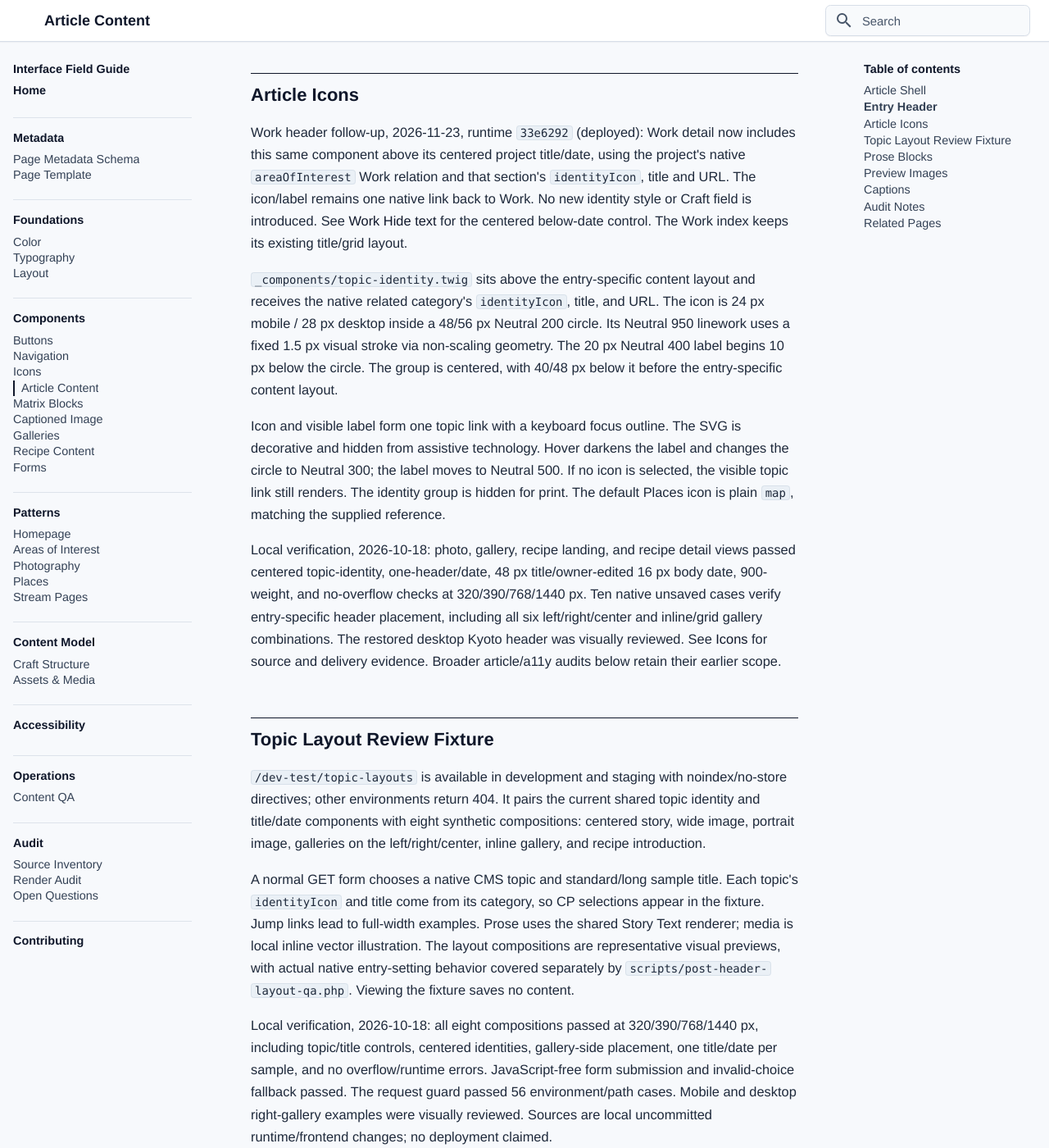
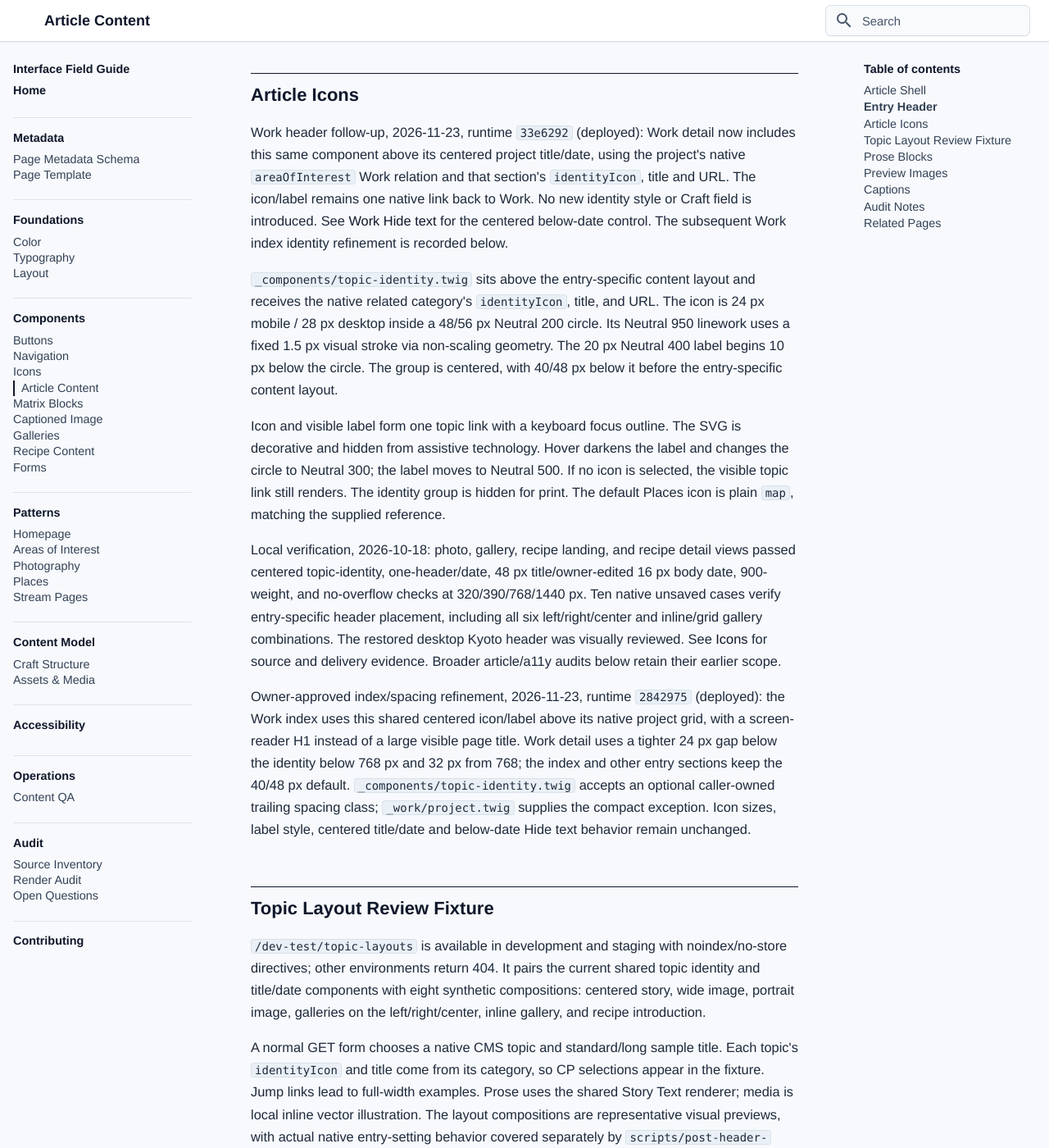
Before and after one commit to bentilden/Design-System, an MkDocs documentation site: the page built from docs/components/article-content.md, in a window 1280 px wide and 1400 px high, scrolled down 2832 px. Shown: the whole window at 82% size. Built offline with MkDocs 1.6.1 and Material for MkDocs 9.7.7, drawn with Linux system fonts in a browser that asks for light colours; some web fonts are replaced.

Commit message:
Document Work index identity and compact detail spacing
(cherry picked from commit fcc43572805ec69dbe48b977b92c5fb8833cd6d9)

```diff
--- a/docs/components/article-content.md
+++ b/docs/components/article-content.md
@@ -95,13 +95,15 @@ Gallery headers render once in source order before photos and story text. Respon
 
 ## Article Icons
 
-Work header follow-up, 2026-11-23, runtime `33e6292` (deployed): Work detail now includes this same component above its centered project title/date, using the project's native `areaOfInterest` Work relation and that section's `identityIcon`, title and URL. The icon/label remains one native link back to Work. No new identity style or Craft field is introduced. See [Work Hide text](buttons.md#work-hide-text-switch) for the centered below-date control. The Work index keeps its existing title/grid layout.
+Work header follow-up, 2026-11-23, runtime `33e6292` (deployed): Work detail now includes this same component above its centered project title/date, using the project's native `areaOfInterest` Work relation and that section's `identityIcon`, title and URL. The icon/label remains one native link back to Work. No new identity style or Craft field is introduced. See [Work Hide text](buttons.md#work-hide-text-switch) for the centered below-date control. The subsequent Work index identity refinement is recorded below.
 
 `_components/topic-identity.twig` sits above the entry-specific content layout and receives the native related category's `identityIcon`, title, and URL. The icon is 24 px mobile / 28 px desktop inside a 48/56 px Neutral 200 circle. Its Neutral 950 linework uses a fixed 1.5 px visual stroke via non-scaling geometry. The 20 px Neutral 400 label begins 10 px below the circle. The group is centered, with 40/48 px below it before the entry-specific content layout.
 
 Icon and visible label form one topic link with a keyboard focus outline. The SVG is decorative and hidden from assistive technology. Hover darkens the label and changes the circle to Neutral 300; the label moves to Neutral 500. If no icon is selected, the visible topic link still renders. The identity group is hidden for print. The default Places icon is plain `map`, matching the supplied reference.
 
 Local verification, 2026-10-18: photo, gallery, recipe landing, and recipe detail views passed centered topic-identity, one-header/date, 48 px title/owner-edited 16 px body date, 900-weight, and no-overflow checks at 320/390/768/1440 px. Ten native unsaved cases verify entry-specific header placement, including all six left/right/center and inline/grid gallery combinations. The restored desktop Kyoto header was visually reviewed. See [Icons](icons.md#verification-scope) for source and delivery evidence. Broader article/a11y audits below retain their earlier scope.
+
+Owner-approved index/spacing refinement, 2026-11-23, runtime `2842975` (deployed): the Work index uses this shared centered icon/label above its native project grid, with a screen-reader H1 instead of a large visible page title. Work detail uses a tighter 24 px gap below the identity below 768 px and 32 px from 768; the index and other entry sections keep the 40/48 px default. `_components/topic-identity.twig` accepts an optional caller-owned trailing spacing class; `_work/project.twig` supplies the compact exception. Icon sizes, label style, centered title/date and below-date Hide text behavior remain unchanged.
 
 ## Topic Layout Review Fixture
 
--- a/docs/foundations/typography.md
+++ b/docs/foundations/typography.md
@@ -61,6 +61,8 @@ Owner decisions, 2026-11-22/23; deployed 2026-11-23 in runtime `c79f3a7`:
 Owner acceptance, 2026-11-23: use the existing **16 px page photo caption**, Inter regular, snug 1.375 line height (22 px) and Neutral 600. The shared `_components/photo-caption.twig` owns this role. Work markup removes its former 14 px override, and embedded recipe photos inherit the same component size. Recipe table captions, secondary credits/date information and the compact full-screen viewer remain separate roles. No authored Work captions were added. The guarded comparison retains the previous 14 px option as a labeled reference. These changes are included in the same production release.
 
 Verification, 2026-11-23: 14 local browser cases passed, including title styles on Contact, Work index/detail and a standard photo entry at 390/800/1280 px, plus shared and embedded recipe captions at 16 px. All 12 corresponding production title/caption cases passed after activation. Public CSS matched the committed build and route/header smoke passed; the guarded comparison returns 404 in production. Local release content/asset/build/font/route checks also passed. Source: `_components/entry-title.twig`, `_components/entry-header.twig`, `_work/index.twig`, `_work/project.twig`, `contact.twig`, `_home/{photography,work,cooking}.twig`, `_entry-content/recipe/page.twig`, and `dev-test/caption-typography.twig`. [Release workflow](https://github.com/bentilden/bentilden.com/actions/runs/45257835258). This scoped addition does not refresh the whole-page review date; historical sections below retain their original evidence.
+
+Owner-approved index refinement, 2026-11-23, runtime `2842975` (deployed): the Work index replaces its large page-title style with the shared centered section icon/label above the grid. The native category title remains screen-reader-only for the named region. Work detail titles retain the standard H1 role above. Source: `_work/index.twig` and shared `_components/topic-identity.twig`.
 
 ## Helvetica Baseline Inventory
 
```
Also changed, not shown: other parts of docs/foundations/typography.md (+1 -1 lines).
